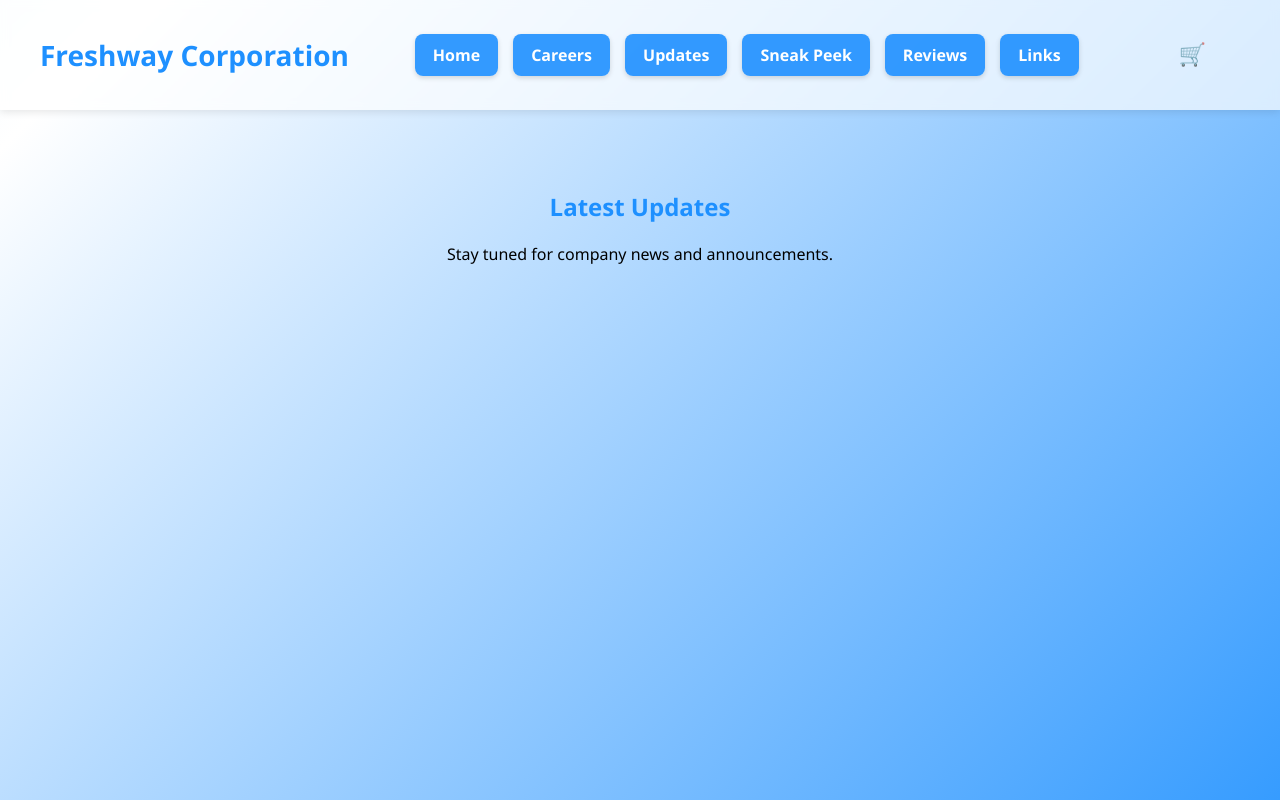
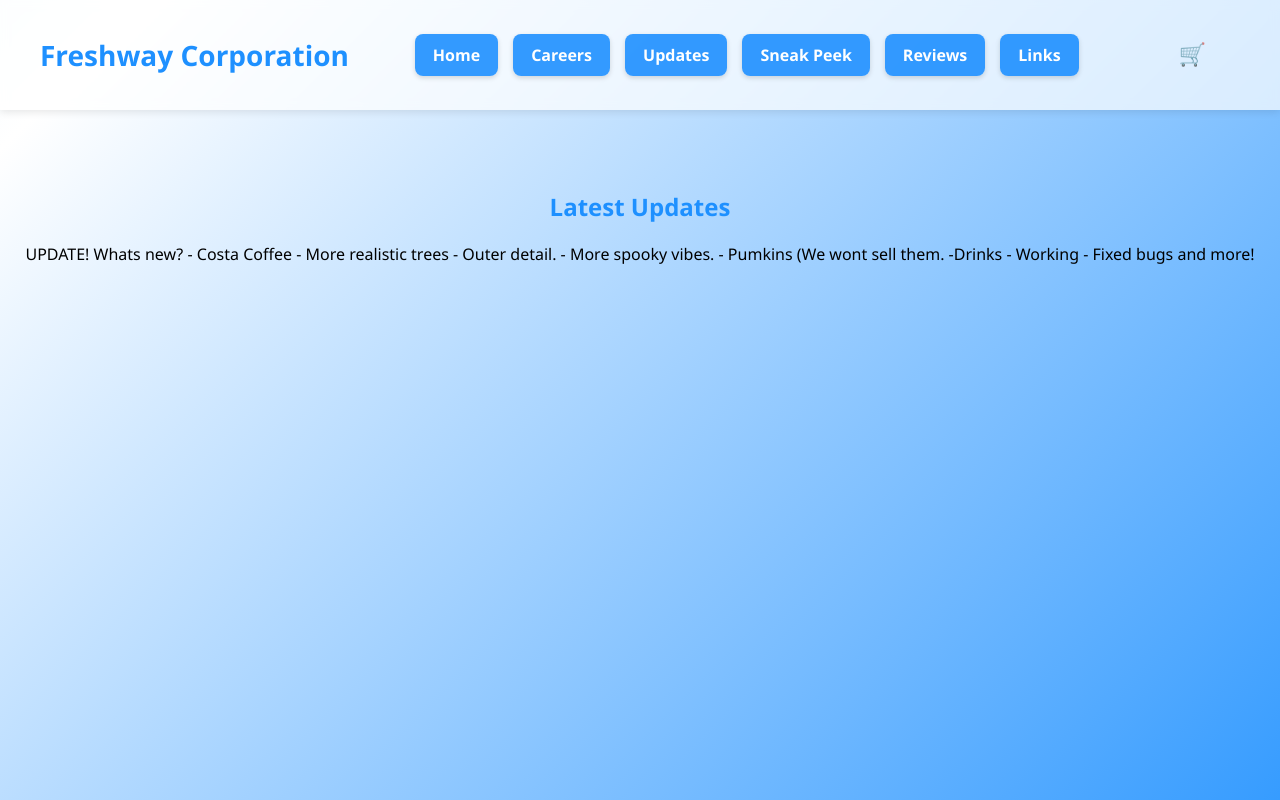
Before and after one commit to Hackerguy126578/FreshwayCorporation, a Next.js app: page /updates in a window 1280 px wide. Built offline with nearby package versions, Linux system fonts and the light colour scheme.

Commit message:
Update updates.js

```diff
--- a/pages/updates.js
+++ b/pages/updates.js
@@ -25,7 +25,15 @@ export default function Updates() {
 
       <main>
         <h2>Latest Updates</h2>
-        <p>Stay tuned for company news and announcements.</p>
+        <p>UPDATE!
+Whats new?
+- Costa Coffee
+- More realistic trees
+- Outer detail.
+- More spooky vibes.
+- Pumkins (We wont sell them.
+-Drinks - Working
+- Fixed bugs and more!</p>
       </main>
     </>
   )
```
